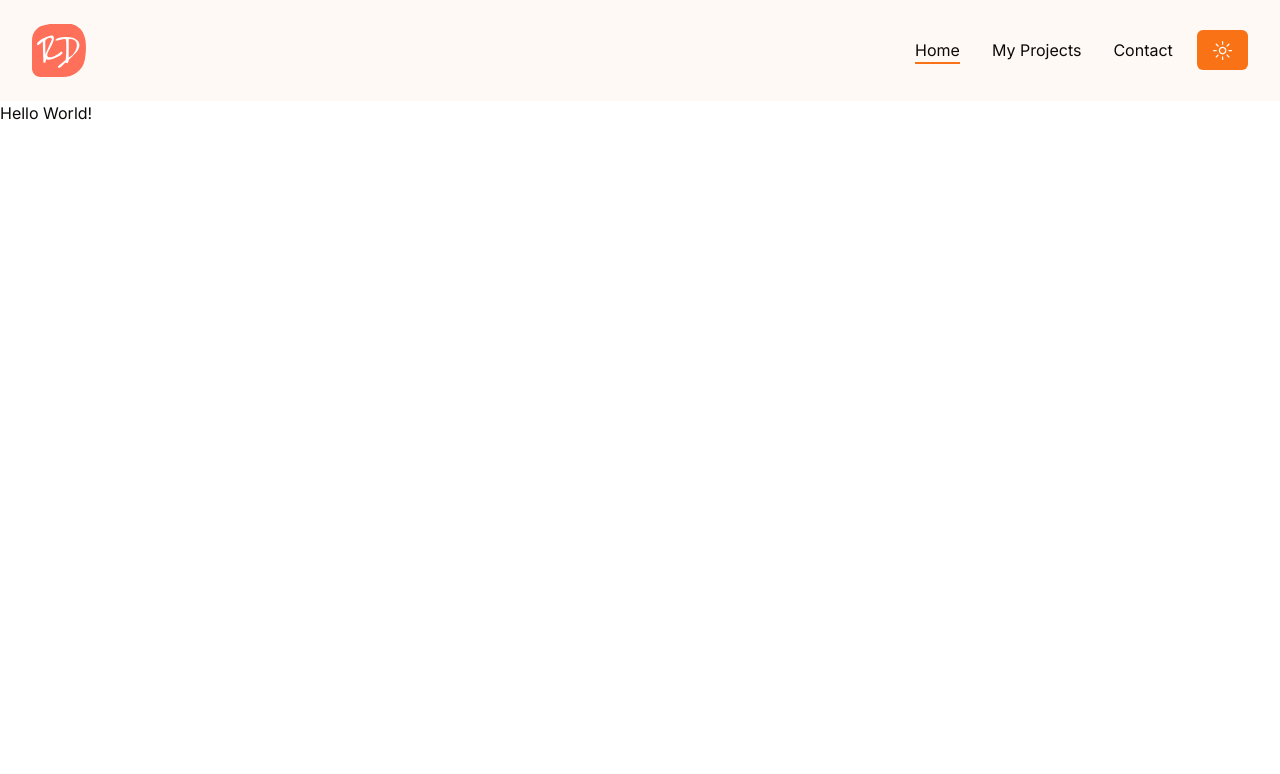
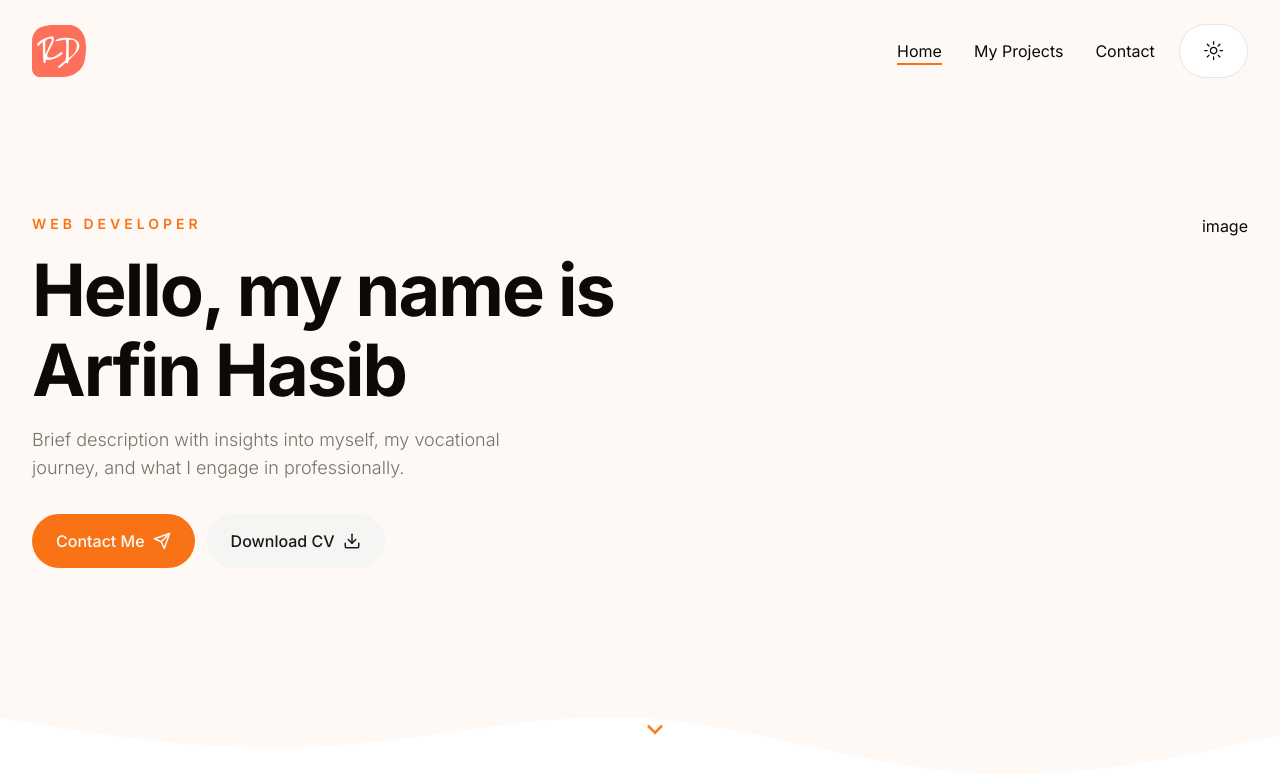
Before and after one commit to ArfinHasib/portfolio-3.0, a Next.js app: page / in a window 1280 px wide. Shown: the top 774 px of the page. Built offline with nearby package versions, Linux system fonts and the light colour scheme.

Commit message:
building the hero area

```diff
--- a/app/globals.css
+++ b/app/globals.css
@@ -59,3 +59,11 @@
       @apply bg-background text-foreground;
    }
 }
+
+.h1 {
+   @apply text-6xl xl:text-[72px] xl:leading-[80px] tracking-[-2px] font-bold;
+}
+
+.subtitle {
+   @apply text-muted-foreground text-lg mb-8 font-light;
+}
--- a/app/layout.jsx
+++ b/app/layout.jsx
@@ -2,10 +2,10 @@
 import './globals.css';
 
 // components
-import Header from '@/components/Header';
-import Footer from '@/components/Footer';
+import Header from '../components/Header';
+import Footer from '../components/Footer';
 // theme provider
-import { ThemeProvider } from '@/components/ThemeProvider';
+import { ThemeProvider } from '../components/ThemeProvider';
 
 const inter = Inter({ subsets: ['latin'] });
 
--- a/app/page.jsx
+++ b/app/page.jsx
@@ -1,3 +1,9 @@
+import Hero from '../components/Hero';
+
 export default function Home() {
-   return <h1>Hello World!</h1>;
+   return (
+      <main>
+         <Hero />
+      </main>
+   );
 }
--- a/app/template.jsx
+++ b/app/template.jsx
@@ -3,7 +3,7 @@
 import { motion } from 'framer-motion';
 
 // hooks
-import useScrollProgress from '@/hooks/useScrollProgress';
+import useScrollProgress from '../hooks/useScrollProgress';
 
 // variants
 const variants = {
--- /dev/null
+++ b/components/Badge.jsx
@@ -0,0 +1,7 @@
+import React from 'react';
+
+const Badge = () => {
+   return <div>Badge</div>;
+};
+
+export default Badge;
--- /dev/null
+++ b/components/DevImg.jsx
@@ -0,0 +1,7 @@
+import React from 'react';
+
+const DevImg = () => {
+   return <div>DevImg</div>;
+};
+
+export default DevImg;
--- a/components/Header.jsx
+++ b/components/Header.jsx
@@ -12,7 +12,6 @@
 const Header = () => {
    const [header, setHeader] = useState(false);
    const pathname = usePathname();
-   console.log(pathname);
 
    useEffect(() => {
       const scrollYPos = window.addEventListener('scroll', () => {
--- /dev/null
+++ b/components/Hero.jsx
@@ -0,0 +1,56 @@
+import Link from 'next/link';
+import { Button } from './ui/button';
+import { Download, Send } from 'lucide-react';
+
+import {
+   RiBriefcase4Fill,
+   RiTeamFill,
+   RiTodoFill,
+   RiArrowDownSLine,
+} from 'react-icons/ri';
+
+// components
+import DevImg from './DevImg';
+import Badge from './Badge';
+import Socials from './Socials';
+
+const Hero = () => {
+   return (
+      <section className='py-12 xl:py-24 h-[84vh] xl:pt-28 bg-hero bg-no-repeat bg-bottom bg-cover dark:bg-none'>
+         <div className='container mx-auto'>
+            <div className='flex justify-between gap-x-8'>
+               {/* text */}
+               <div className='flex max-w-[600px] flex-col justify-center mx-auto xl:mx-0 text-center xl:text-left'>
+                  <div className='text-sm uppercase font-semibold mb-4 text-primary tracking-[4px] '>
+                     Web Developer
+                  </div>
+                  <h1 className='h1 mb-4'>Hello, my name is Arfin Hasib</h1>
+                  <p className='subtitle max-w-[490px] mx-auto xl:mx-0'>
+                     Brief description with insights into myself, my vocational
+                     journey, and what I engage in professionally.
+                  </p>
+                  {/* buttons */}
+                  <div className='flex flex-col gap-y-3 md:flex-row gap-x-3 mx-auto xl:mx-0 mb-12'>
+                     <Link href='/contact'>
+                        <Button className='gap-x-2'>
+                           Contact Me <Send size={18} />
+                        </Button>
+                     </Link>
+                     <Button variant='secondary' className='gap-x-2'>
+                        Download CV <Download size={18} />
+                     </Button>
+                  </div>
+               </div>
+               {/* image */}
+               <div className='hidden xl:flex relative'>image</div>
+            </div>
+            {/* icon */}
+            <div className='hidden md:flex absolute left-2/4 bottom-44 xl:bottom-12 animate-bounce'>
+               <RiArrowDownSLine className='text-3xl text-primary' />
+            </div>
+         </div>
+      </section>
+   );
+};
+
+export default Hero;
--- /dev/null
+++ b/components/Socials.jsx
@@ -0,0 +1,7 @@
+import React from 'react';
+
+const Socials = () => {
+   return <div>Socials</div>;
+};
+
+export default Socials;
--- a/components/ThemeToggler.jsx
+++ b/components/ThemeToggler.jsx
@@ -8,7 +8,10 @@
    const { theme, setTheme } = useTheme();
    return (
       <div>
-         <Button onClick={() => setTheme(theme === 'dark' ? 'light' : 'dark')}>
+         <Button
+            variant='outline'
+            onClick={() => setTheme(theme === 'dark' ? 'light' : 'dark')}
+         >
             <SunIcon className='h-[1.2rem] w-[1.2rem] rotate-0 scale-100 transition-all dark:-rotate-90 dark:scale-0' />
             <MoonIcon className='absolute h-[1.2rem] w-[1.2rem] rotate-90 scale-0 transition-all dark:rotate-0 dark:scale-100' />
          </Button>
--- a/components/ui/button.jsx
+++ b/components/ui/button.jsx
@@ -1,47 +1,50 @@
-import * as React from "react"
-import { Slot } from "@radix-ui/react-slot"
-import { cva } from "class-variance-authority";
+import * as React from 'react';
+import { Slot } from '@radix-ui/react-slot';
+import { cva } from 'class-variance-authority';
 
-import { cn } from "@/lib/utils"
+import { cn } from '../../lib/utils';
 
 const buttonVariants = cva(
-  "inline-flex items-center justify-center whitespace-nowrap rounded-md text-sm font-medium ring-offset-background transition-colors focus-visible:outline-none focus-visible:ring-2 focus-visible:ring-ring focus-visible:ring-offset-2 disabled:pointer-events-none disabled:opacity-50",
+   'inline-flex items-center justify-center whitespace-nowrap rounded-full text-base font-medium ring-offset-background transition-colors focus-visible:outline-none focus-visible:ring-2 focus-visible:ring-ring focus-visible:ring-offset-2 disabled:pointer-events-none disabled:opacity-50',
    {
       variants: {
          variant: {
-        default: "bg-primary text-primary-foreground hover:bg-primary/90",
+            default: 'bg-primary text-primary-foreground hover:bg-primary/90',
             destructive:
-          "bg-destructive text-destructive-foreground hover:bg-destructive/90",
+               'bg-destructive text-destructive-foreground hover:bg-destructive/90',
             outline:
-          "border border-input bg-background hover:bg-accent hover:text-accent-foreground",
+               'border border-input bg-background hover:bg-accent hover:text-accent-foreground',
             secondary:
-          "bg-secondary text-secondary-foreground hover:bg-secondary/80",
-        ghost: "hover:bg-accent hover:text-accent-foreground",
-        link: "text-primary underline-offset-4 hover:underline",
+               'bg-secondary text-secondary-foreground hover:bg-secondary/80',
+            ghost: 'hover:bg-accent hover:text-accent-foreground',
+            link: 'text-primary underline-offset-4 hover:underline',
          },
          size: {
-        default: "h-10 px-4 py-2",
-        sm: "h-9 rounded-md px-3",
-        lg: "h-11 rounded-md px-8",
-        icon: "h-10 w-10",
+            default: 'h-[54px] px-6 py-2',
+            sm: 'h-9 rounded-md px-3',
+            lg: 'h-11 rounded-md px-8',
+            icon: 'h-10 w-10',
          },
       },
       defaultVariants: {
-      variant: "default",
-      size: "default",
+         variant: 'default',
+         size: 'default',
       },
    }
-)
+);
 
-const Button = React.forwardRef(({ className, variant, size, asChild = false, ...props }, ref) => {
-  const Comp = asChild ? Slot : "button"
+const Button = React.forwardRef(
+   ({ className, variant, size, asChild = false, ...props }, ref) => {
+      const Comp = asChild ? Slot : 'button';
       return (
-    (<Comp
+         <Comp
             className={cn(buttonVariants({ variant, size, className }))}
             ref={ref}
-      {...props} />)
+            {...props}
+         />
       );
-})
-Button.displayName = "Button"
+   }
+);
+Button.displayName = 'Button';
 
-export { Button, buttonVariants }
+export { Button, buttonVariants };
--- a/tailwind.config.js
+++ b/tailwind.config.js
@@ -1,6 +1,6 @@
 /** @type {import('tailwindcss').Config} */
 module.exports = {
-  darkMode: ["class"],
+   darkMode: ['class'],
    content: [
       './pages/**/*.{js,jsx}',
       './components/**/*.{js,jsx}',
@@ -10,67 +10,70 @@
    theme: {
       container: {
          center: true,
-      padding: "2rem",
+         padding: '2rem',
          screens: {
-        "2xl": "1400px",
+            '2xl': '1400px',
          },
       },
       extend: {
          colors: {
-        border: "hsl(var(--border))",
-        input: "hsl(var(--input))",
-        ring: "hsl(var(--ring))",
-        background: "hsl(var(--background))",
-        foreground: "hsl(var(--foreground))",
+            border: 'hsl(var(--border))',
+            input: 'hsl(var(--input))',
+            ring: 'hsl(var(--ring))',
+            background: 'hsl(var(--background))',
+            foreground: 'hsl(var(--foreground))',
             primary: {
-          DEFAULT: "hsl(var(--primary))",
-          foreground: "hsl(var(--primary-foreground))",
+               DEFAULT: 'hsl(var(--primary))',
+               foreground: 'hsl(var(--primary-foreground))',
             },
             secondary: {
-          DEFAULT: "hsl(var(--secondary))",
-          foreground: "hsl(var(--secondary-foreground))",
+               DEFAULT: 'hsl(var(--secondary))',
+               foreground: 'hsl(var(--secondary-foreground))',
             },
             destructive: {
-          DEFAULT: "hsl(var(--destructive))",
-          foreground: "hsl(var(--destructive-foreground))",
+               DEFAULT: 'hsl(var(--destructive))',
+               foreground: 'hsl(var(--destructive-foreground))',
             },
             muted: {
-          DEFAULT: "hsl(var(--muted))",
-          foreground: "hsl(var(--muted-foreground))",
+               DEFAULT: 'hsl(var(--muted))',
+               foreground: 'hsl(var(--muted-foreground))',
             },
             accent: {
-          DEFAULT: "hsl(var(--accent))",
-          foreground: "hsl(var(--accent-foreground))",
+               DEFAULT: 'hsl(var(--accent))',
+               foreground: 'hsl(var(--accent-foreground))',
             },
             popover: {
-          DEFAULT: "hsl(var(--popover))",
-          foreground: "hsl(var(--popover-foreground))",
+               DEFAULT: 'hsl(var(--popover))',
+               foreground: 'hsl(var(--popover-foreground))',
             },
             card: {
-          DEFAULT: "hsl(var(--card))",
-          foreground: "hsl(var(--card-foreground))",
+               DEFAULT: 'hsl(var(--card))',
+               foreground: 'hsl(var(--card-foreground))',
             },
          },
          borderRadius: {
-        lg: "var(--radius)",
-        md: "calc(var(--radius) - 2px)",
-        sm: "calc(var(--radius) - 4px)",
+            lg: 'var(--radius)',
+            md: 'calc(var(--radius) - 2px)',
+            sm: 'calc(var(--radius) - 4px)',
          },
          keyframes: {
-        "accordion-down": {
+            'accordion-down': {
                from: { height: 0 },
-          to: { height: "var(--radix-accordion-content-height)" },
+               to: { height: 'var(--radix-accordion-content-height)' },
             },
-        "accordion-up": {
-          from: { height: "var(--radix-accordion-content-height)" },
+            'accordion-up': {
+               from: { height: 'var(--radix-accordion-content-height)' },
                to: { height: 0 },
             },
          },
          animation: {
-        "accordion-down": "accordion-down 0.2s ease-out",
-        "accordion-up": "accordion-up 0.2s ease-out",
+            'accordion-down': 'accordion-down 0.2s ease-out',
+            'accordion-up': 'accordion-up 0.2s ease-out',
+         },
+         backgroundImage: {
+            hero: 'url(/hero/hero-bg.png)',
          },
       },
    },
-  plugins: [require("tailwindcss-animate")],
-}
+   plugins: [require('tailwindcss-animate')],
+};
```
Lines whose indentation alone changed are shown as unchanged.
